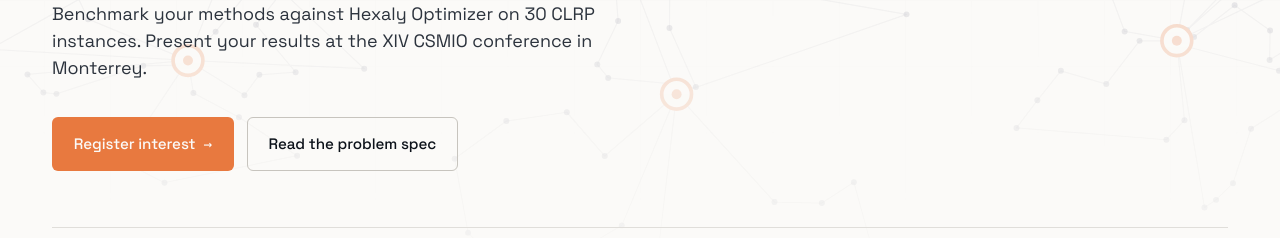
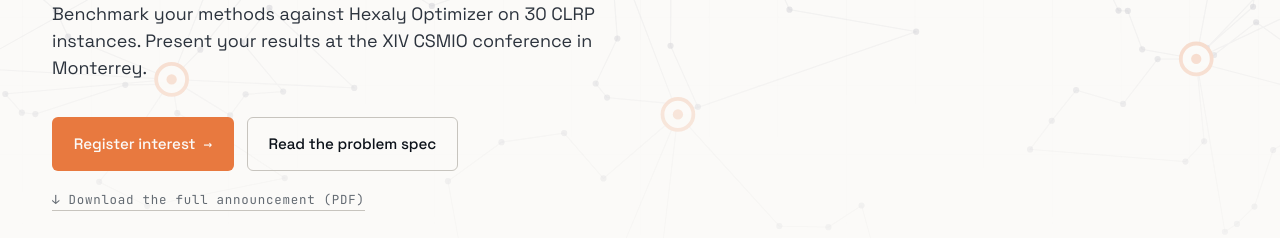
Before and after one commit to eduardosalaz/hexaly_smio_challenge, a plain HTML site: page en/index.html in a window 1280 px wide. Shown: the part 532-770 px from the top of the page. Drawn offline with Linux system fonts and the light colour scheme.

Commit message:
assets of decks

```diff
--- a/en/index.html
+++ b/en/index.html
@@ -58,6 +58,10 @@
         <a href="register.html" class="btn btn-orange">Register interest <span class="btn-arrow">→</span></a>
         <a href="problem.html" class="btn btn-ghost">Read the problem spec</a>
       </div>
+
+      <p class="hero-download">
+        <a href="../assets/SMIO%20%C3%97%20Hexaly%20Challenge%20%C2%B7%20Announcement.pdf" download>↓ Download the full announcement (PDF)</a>
+      </p>
 
       <div class="lockup">
         <span class="lockup-label">Organized by</span>
--- a/styles.css
+++ b/styles.css
@@ -228,7 +228,24 @@
   line-height: 1.5;
   margin-bottom: 2.2rem;
 }
-.hero-cta { display: flex; gap: 0.8rem; flex-wrap: wrap; margin-bottom: 3.5rem; }
+.hero-cta { display: flex; gap: 0.8rem; flex-wrap: wrap; margin-bottom: 1.2rem; }
+
+.hero-download {
+  margin: 0 0 2.8rem;
+  font-family: var(--font-mono);
+  font-size: 0.78rem;
+  letter-spacing: 0.06em;
+}
+.hero-download a {
+  color: var(--ink-3);
+  border-bottom: 1px solid var(--rule-2);
+  padding-bottom: 2px;
+  transition: color 0.15s, border-color 0.15s;
+}
+.hero-download a:hover {
+  color: var(--orange);
+  border-bottom-color: var(--orange);
+}
 
 /* ---- Logo lockup ---- */
 .lockup {
```
Also changed, not shown: es/index.html (+4 -0 lines), 2 other files.
